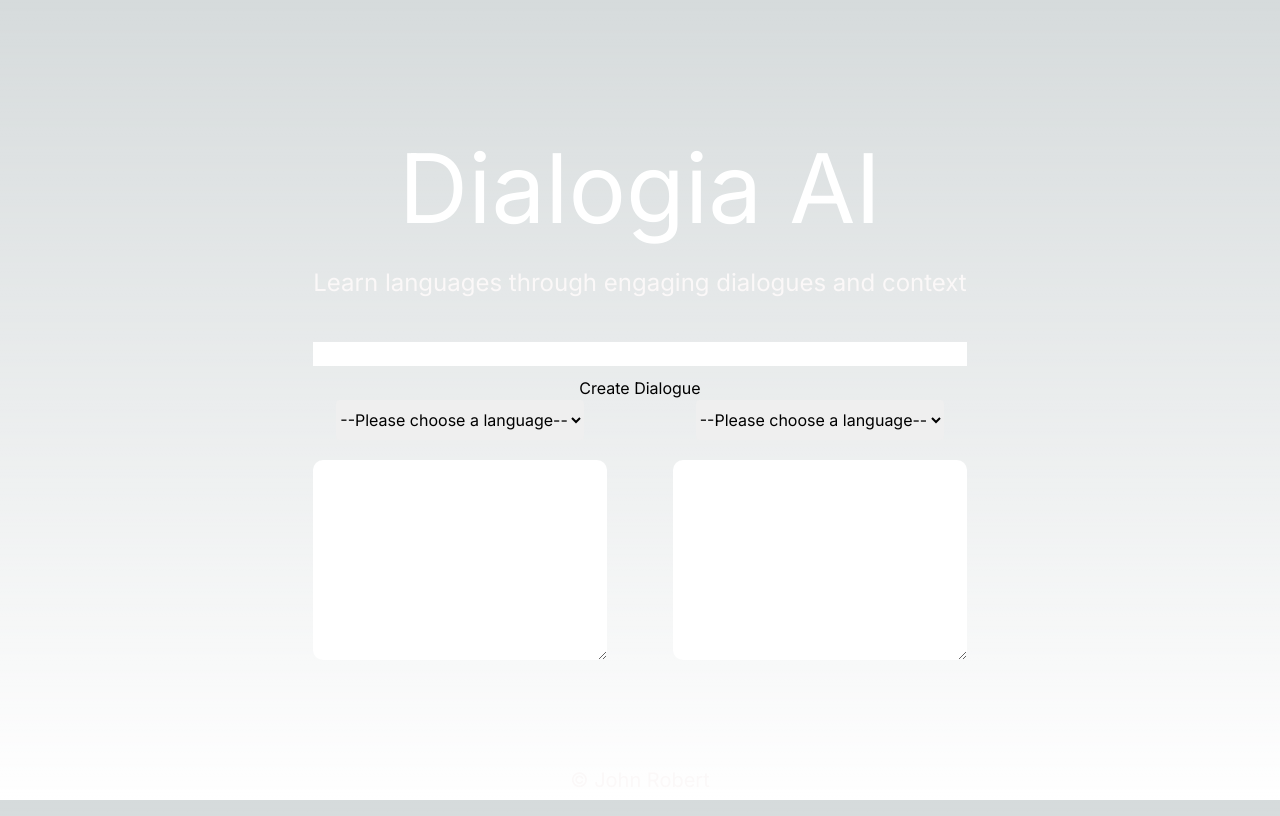
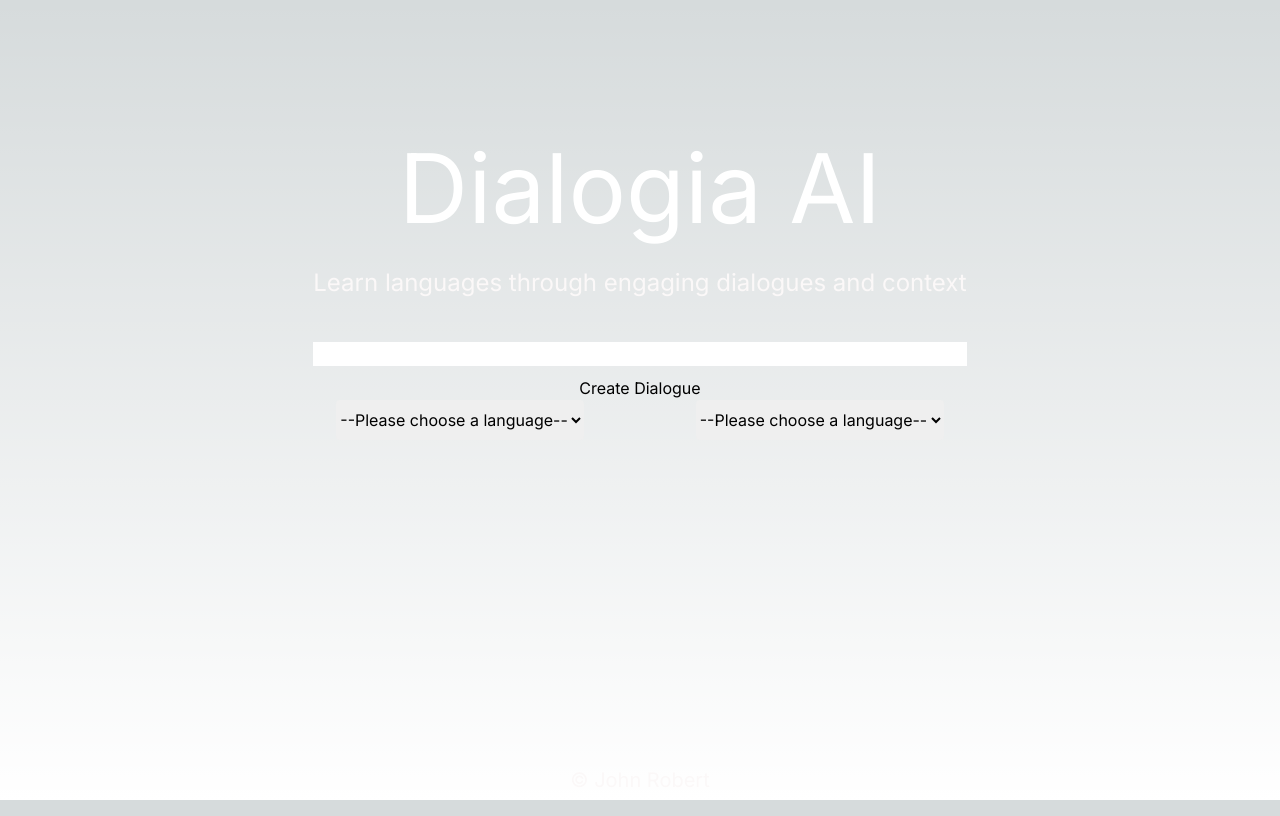
Before and after one commit to trojrobert/Dialogia, a Next.js app in the folder frontend/: page / in a window 1280 px wide. Built offline with nearby package versions, Linux system fonts and the light colour scheme.

Commit message:
comment translator box

```diff
--- a/frontend/components/Translator/Translator.tsx
+++ b/frontend/components/Translator/Translator.tsx
@@ -18,9 +18,9 @@
                             <option value="english">English</option>
                         </select>
                     </div>
-                    <div className={'translator-box'}>
+                    {/* <div className={'translator-box'}>
                         <textarea id="origin-lang" name="origin-lang" />
-                    </div>
+                    </div> */}
                 </div>
                 <div className={'translator-container-item'}>
                     <div className={'translator-container-dropdown'}>
@@ -29,9 +29,9 @@
                             <option value="german">German</option>
                         </select>
                     </div>
-                    <div className={'translator-box'}>
+                    {/* <div className={'translator-box'}>
                         <textarea id="lang-text" name="lang-text"/>
-                    </div>
+                    </div> */}
                 </div>
             </div>
 
```
